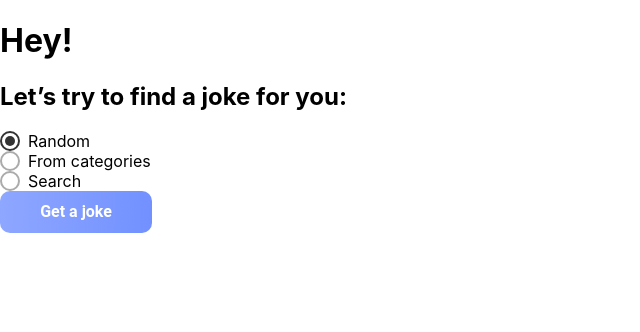
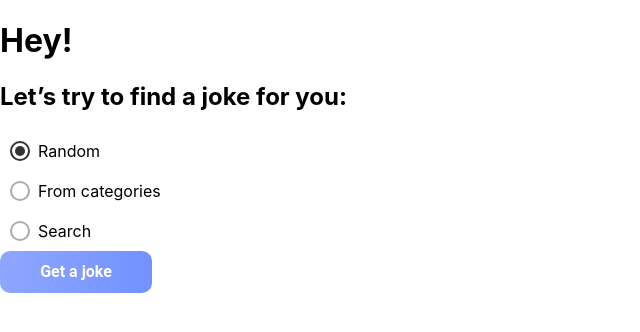
Before and after one commit to kdrshvolia/msi2020-frontend-development-test, a React (Create React App) app: page / in a window 1280 px wide. Shown: the top 332 px of the page, without its empty margins (0-640 px from the left). Built offline with nearby package versions, Linux system fonts and the light colour scheme; no server answers.

Commit message:
Adds styled component RadioWrapper

```diff
--- a/src/components/Radio/Radio.js
+++ b/src/components/Radio/Radio.js
@@ -1,16 +1,16 @@
 import React from 'react';
 import PropTypes from 'prop-types';
-import { CustomRadio } from './StyledComponents';
+import { CustomRadio, RadioWrapper } from './StyledComponents';
 
 const Radio = ({ name, value, option, checked, handleChange }) => {
   const onChange = () => {
     handleChange(option);
   };
   return (
-    <div>
+    <RadioWrapper>
       <CustomRadio type="radio" name={name} id={value} checked={checked} onChange={onChange} />{' '}
       <label htmlFor={value}>{value}</label>
-    </div>
+    </RadioWrapper>
   );
 };
 
```
